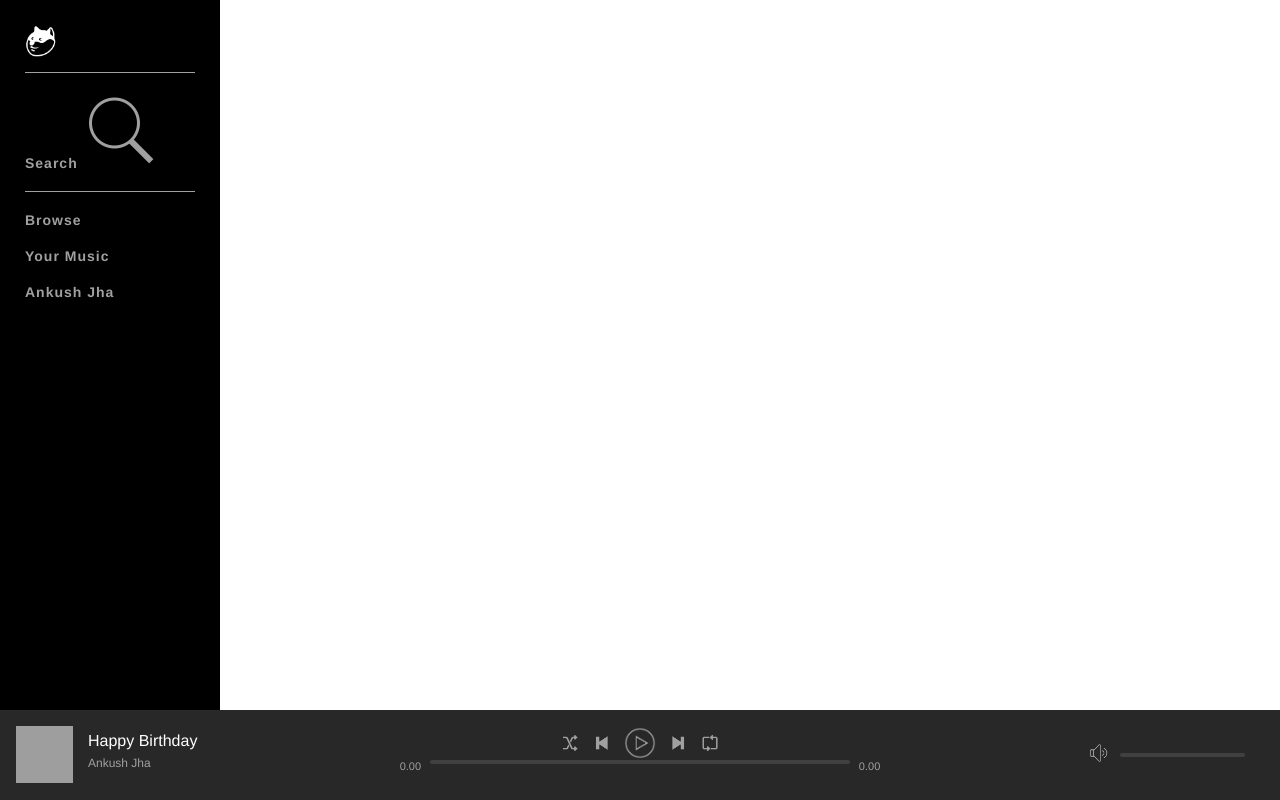
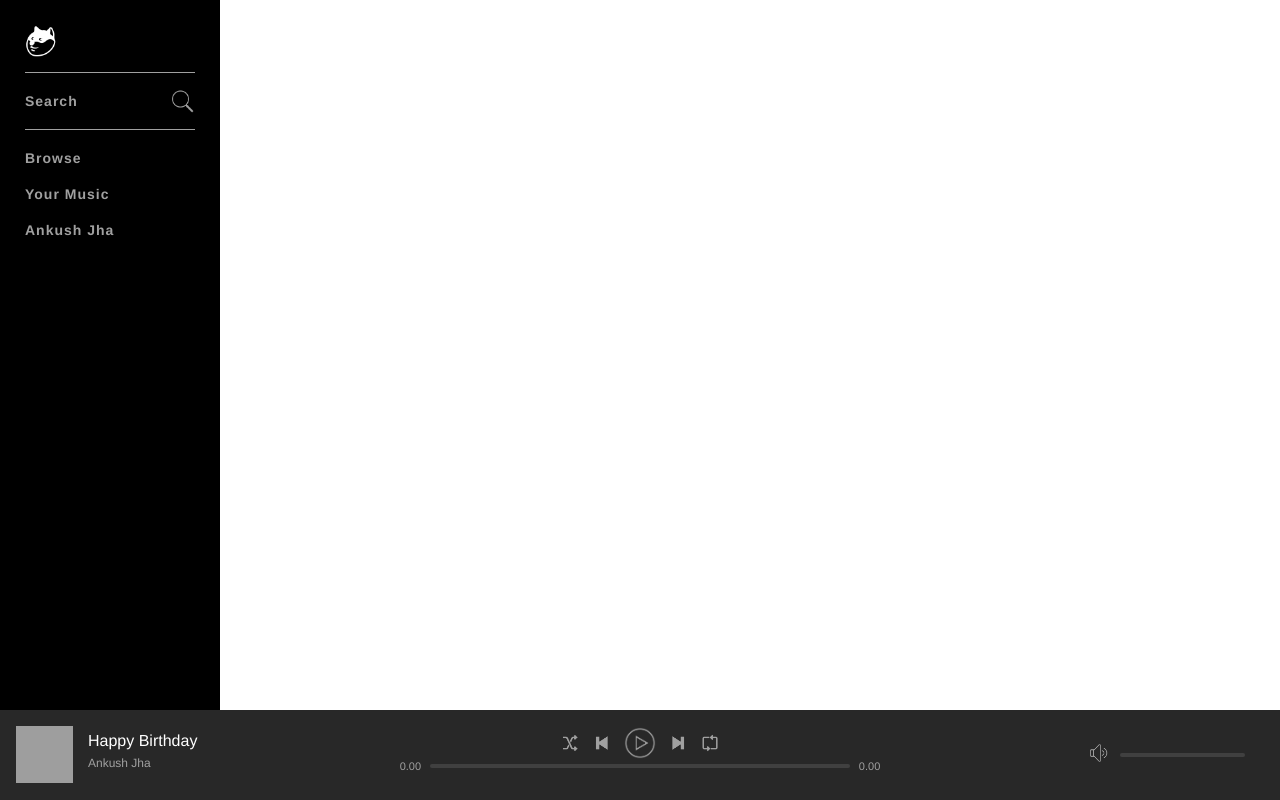
Before and after one commit to Ankushjha/slotify, a PHP site: page / in a window 1280 px wide. Run offline with PHP 8.4, Linux system fonts and the light colour scheme; the visitor is signed in with stand-in values (Sample User, id 1); grey boxes are pictures that could not be loaded.

Commit message:
side menu done!

```diff
--- a/assets/css/style.css
+++ b/assets/css/style.css
@@ -90,6 +90,7 @@ body {
 .progressBarBg {
   background-color: #404040;
   height: 4px;
+  margin-top: 4px;
   width: 100%;
   border-radius: 2px;
 }
@@ -102,7 +103,7 @@ body {
 }
 
 .progressBar .progress {
-  margin-top: 3px;
+  margin-top: 4px;
 }
 
 #nowPlayingLeft .albumArtWork {
@@ -183,9 +184,21 @@ body {
     font-weight: 700;
     display: block;
     letter-spacing: 1px;
+    position: relative;
 }
 
 .navItemLink {
     color: #a0a0a0;
     text-decoration: none;
 }
+
+.navItemLink:hover {
+  color: #fff;
+}
+
+.navItemLink .icon {
+  position: absolute;
+  right: 0;
+  top: 6px;
+  width: 25px;
+}
--- a/index.php
+++ b/index.php
@@ -30,7 +30,7 @@ if (isset($_SESSION['userLoggedIn'])) {
 					<div class="group">
 						<div class="navItem">
 							<a href="search.php" class="navItemLink">Search
-								<img src="assets/images/icons/search.png" alt="">
+								<img src="assets/images/icons/search.png" class="icon" alt="Search">
 							</a>
 						</div>
 					</div>
```
